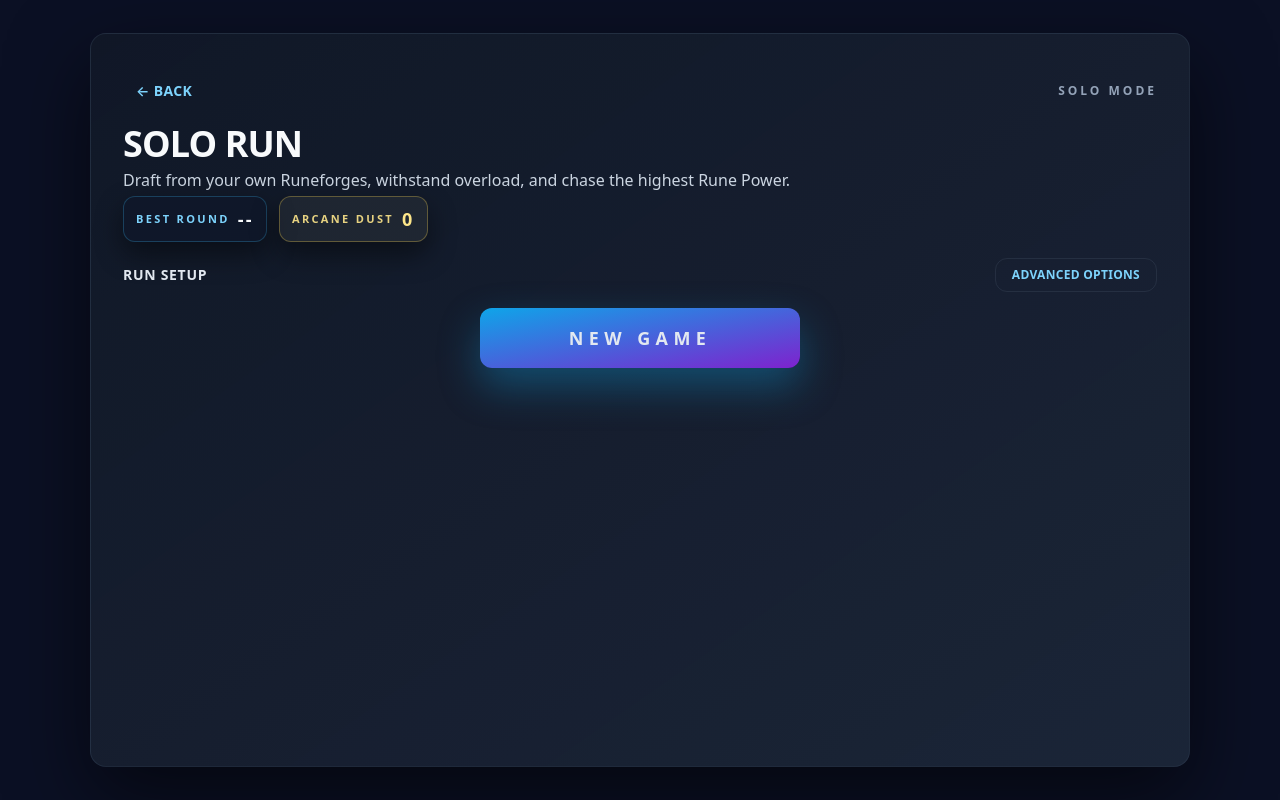
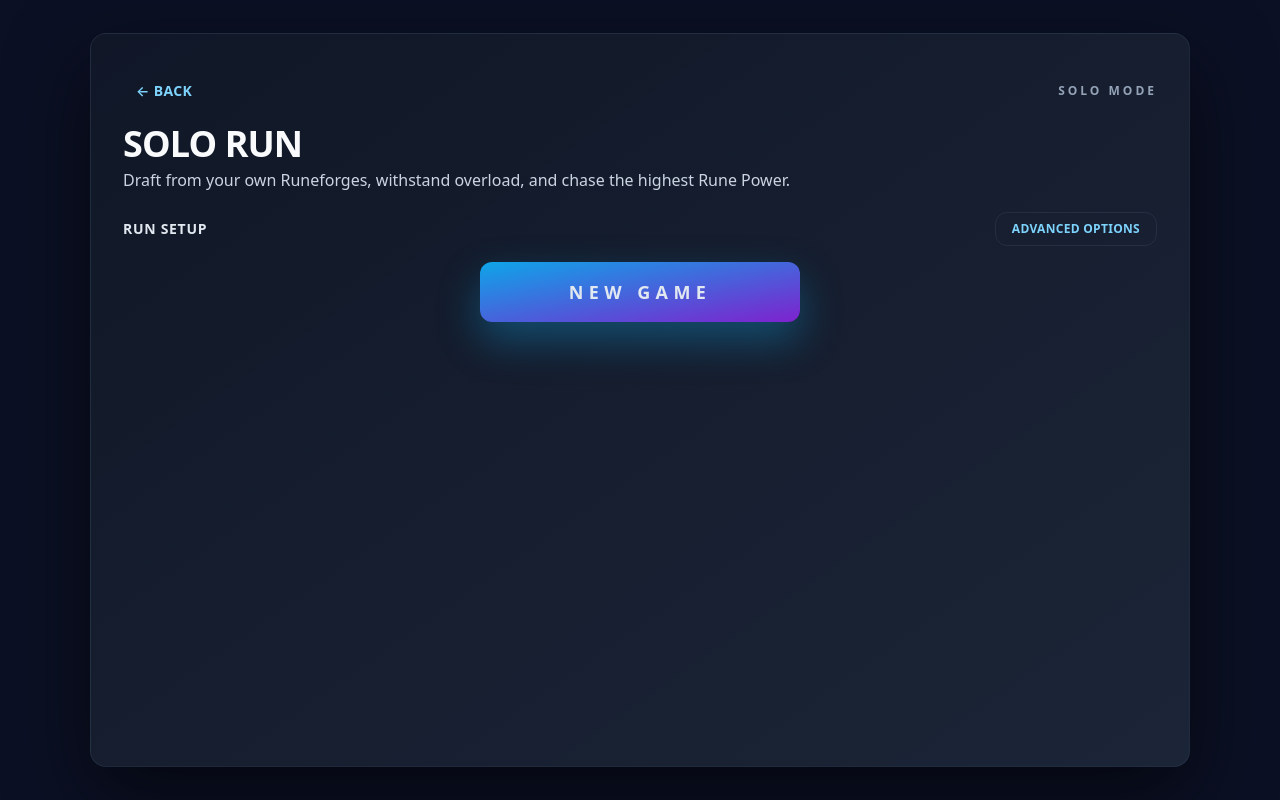
Before and after one commit to vlad92z/necromancer-web, a React (Vite) app: page /solo in a window 1280 px wide. Built offline with nearby package versions, Linux system fonts and the light colour scheme.

Commit message:
Hide stats when they are not relevant

```diff
--- a/src/features/gameplay/components/SoloStartScreen.tsx
+++ b/src/features/gameplay/components/SoloStartScreen.tsx
@@ -66,14 +66,19 @@ export function SoloStartScreen({ onStartSolo, onContinueSolo, canContinue = fal
             Draft from your own Runeforges, withstand overload, and chase the highest Rune Power.
           </p>
           <div className="flex flex-wrap gap-3">
+            {bestRound > 2 && (
               <div className="inline-flex items-center gap-2 rounded-xl border border-sky-400/25 bg-slate-900/70 px-3 py-2 text-[13px] font-semibold uppercase tracking-[0.18em] text-sky-100 shadow-[0_12px_28px_rgba(0,0,0,0.45)]">
                 <span className="text-[11px] text-sky-300">Best Round</span>
-              <span className="text-lg font-extrabold text-slate-50">{bestRound > 0 ? bestRound : '--'}</span>
+                <span className="text-lg font-extrabold text-slate-50">{bestRound}</span>
               </div>
+            )}
+
+            {arcaneDust > 0 && (
               <div className="inline-flex items-center gap-2 rounded-xl border border-amber-300/30 bg-amber-100/5 px-3 py-2 text-[13px] font-extrabold uppercase tracking-[0.18em] text-amber-100 shadow-[0_12px_28px_rgba(0,0,0,0.45)]">
                 <span className="text-[11px] font-semibold text-amber-200/90">Arcane Dust</span>
                 <span className="text-lg text-amber-200">{formattedDust}</span>
               </div>
+            )}
           </div>
         </div>
 
```
Lines whose indentation alone changed are shown as unchanged.
